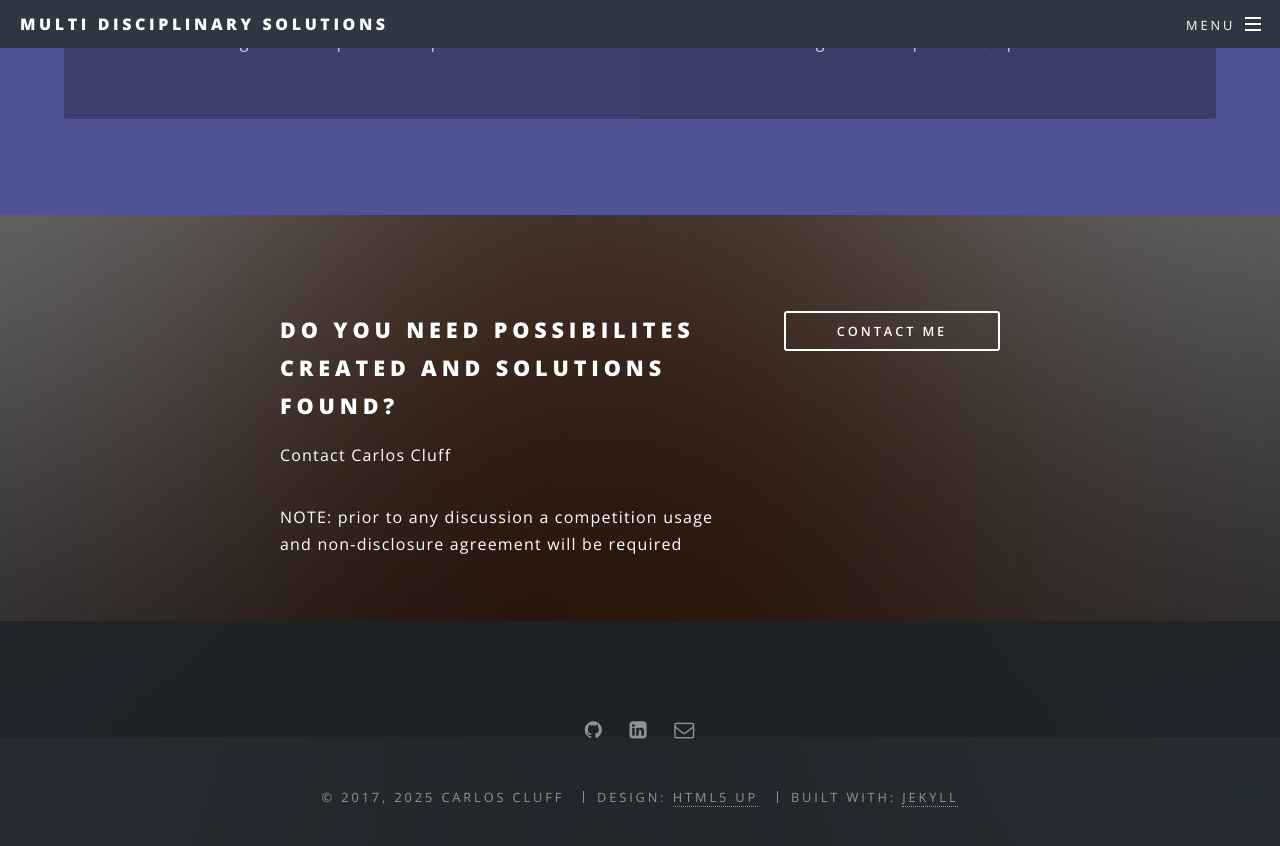
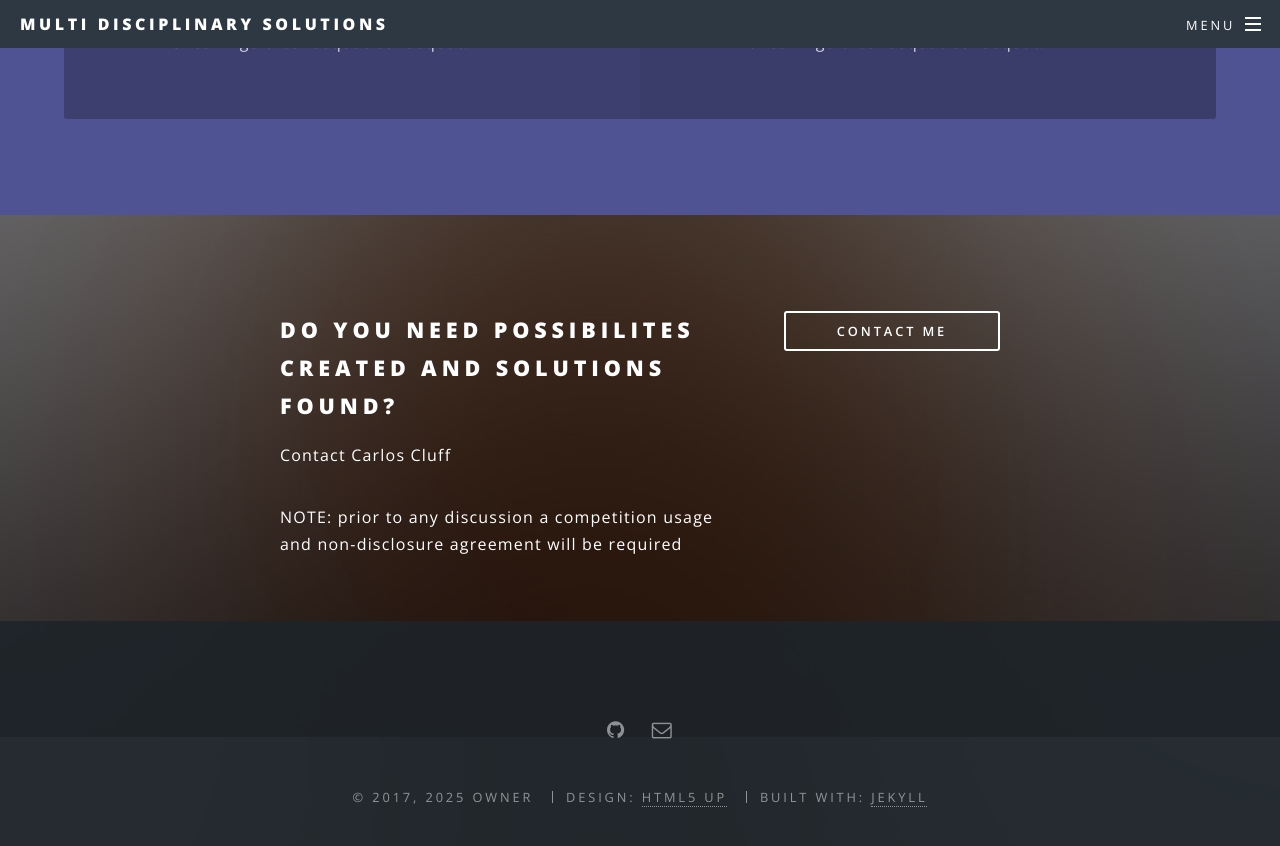
Before and after one commit to voidnologo/multidisciplinarysolutionsco.site, a Jekyll site: the page built from index.html, in a window 1280 px wide and 900 px high, scrolled down 3814 px. Shown: the top 846 px of the window. Built offline with Jekyll 4.4.1, drawn with Linux system fonts in a browser that asks for light colours.

Commit message:
Update _config.yml

```diff
--- a/_config.yml
+++ b/_config.yml
@@ -5,14 +5,13 @@
 title: Multi Disciplinary Solutions
 description: |
     When you need to find that which you wished existed, but can't
-owner: Carlos Cluff # or company name
+owner: Owner # or company name
 first_published: 2017 # if migrating another site, the year of your first publish
-email: multidisciplinarysolutionsco@gmail.com
+email: multidisciplinarysolutionsco@example.com
 baseurl: "" # the subpath of your site, e.g. /blog
-url: "https://carloscluff.github.io/multidisciplinarysolutionsco.site/" # the base hostname & protocol for your site
+url: "https://voidnologo.github.io/multidisciplinarysolutionsco.site/" # the base hostname & protocol for your site
 social:
-  github: https://github.com/carloscluff
-  linkedin-square: https://linkedin.com/in/carlos-cluff-8507b8126
+  github: https://github.com/voidnologo
   email: /contact/
 
 # Build settings
```
